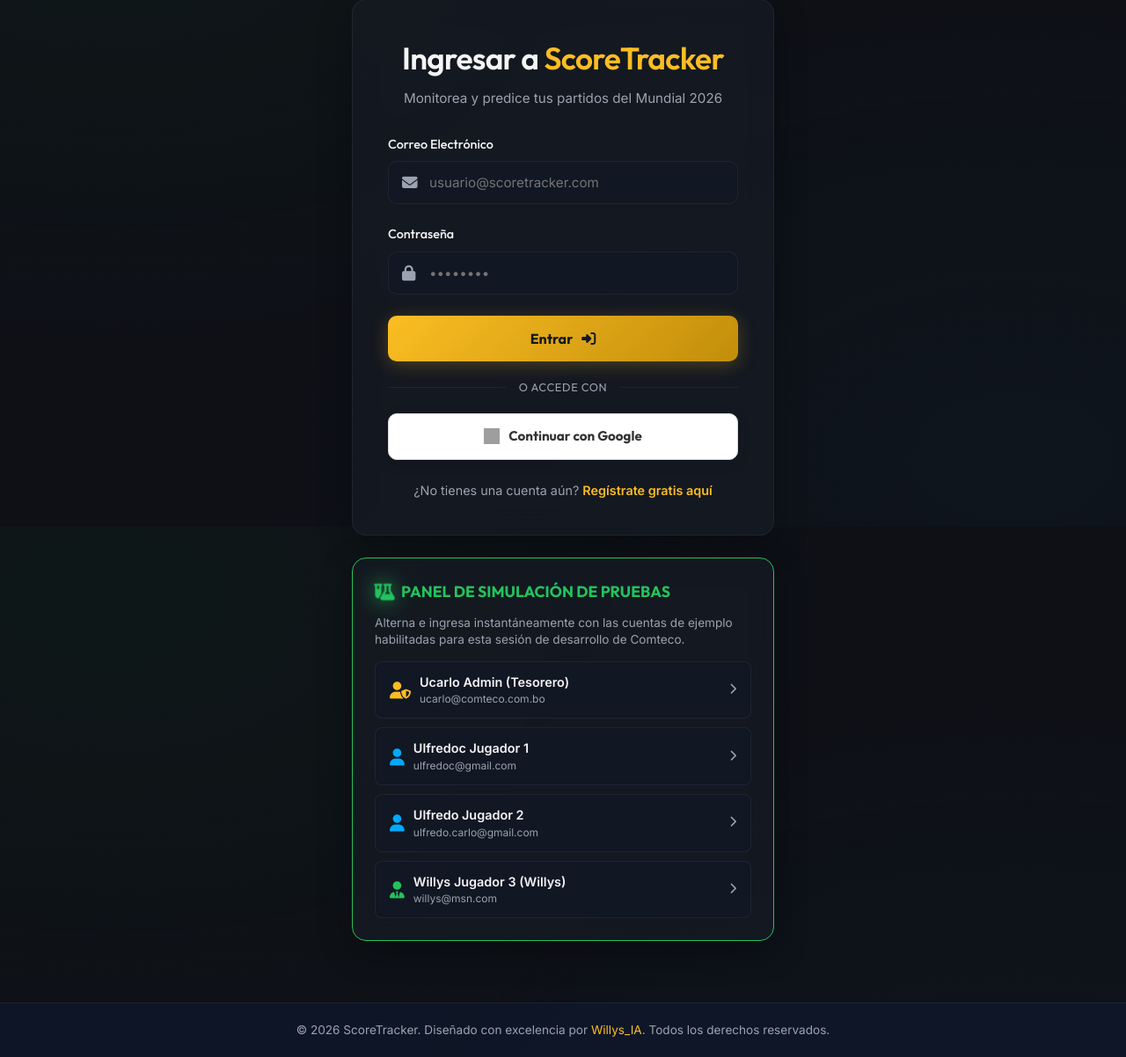
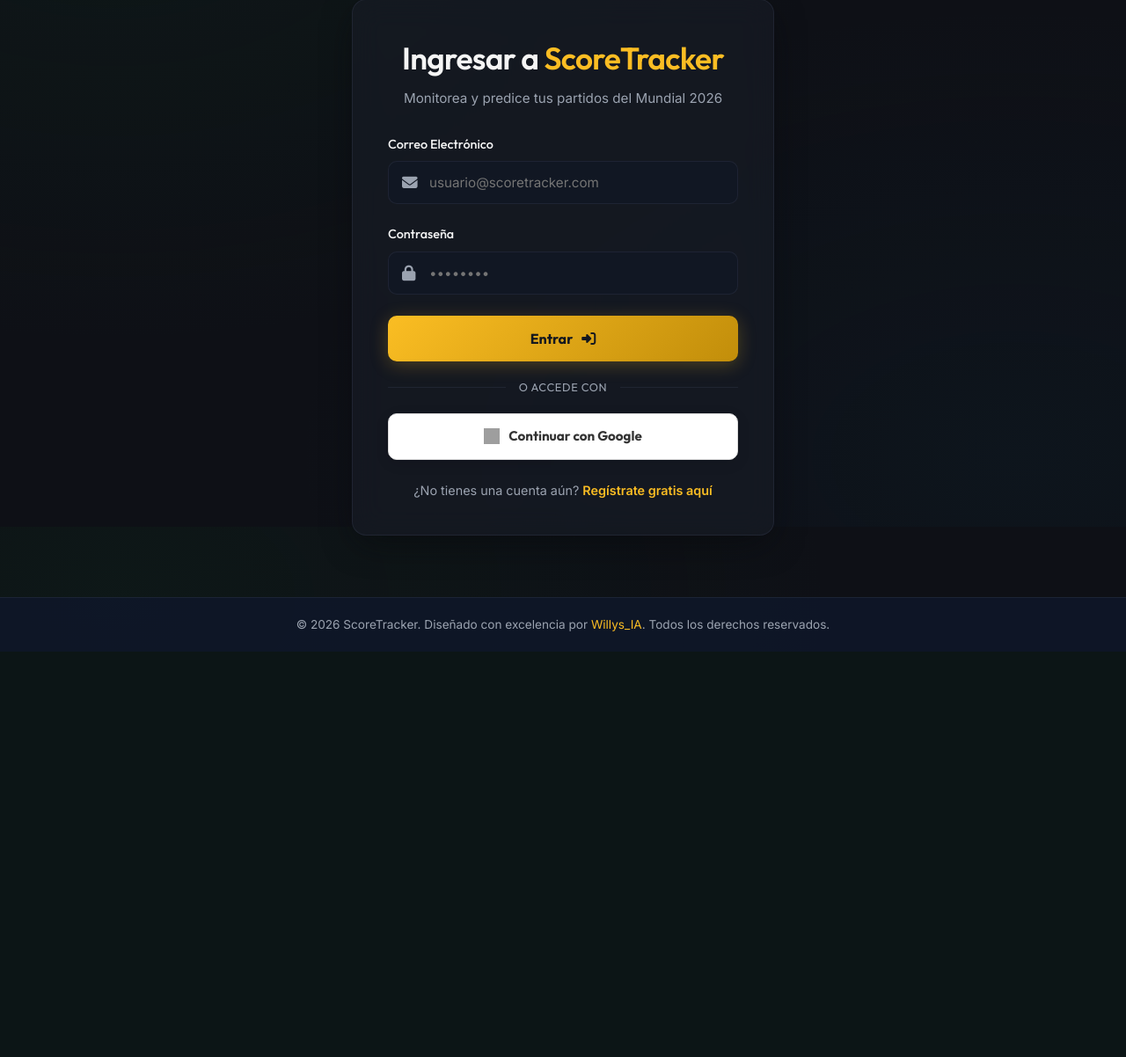
Before and after one commit to ulfredocarlo/ScoreTracker, a Flask app: page /login in a window 1280 px wide. Shown: the part 201-1403 px from the top of the page at 88% size. After the commit the page ends 942 px from the top, so only its background shows below. Run offline with Flask 3, Linux system fonts and the light colour scheme; grey boxes are pictures that could not be loaded.

Commit message:
Integrate real Google OAuth 2.0 login

```diff
--- a/app/routes.py
+++ b/app/routes.py
@@ -231,79 +231,48 @@ def login():
     return render_template('login.html')
 
 
-@bp.route('/login/google/mock')
-def login_google_mock():
-    """Simula el retorno de Google OAuth 2.0 y registra/ingresa al usuario al instante. [Willys_IA]"""
-    # Identidad simulada provista de Google
-    email_simulado = "willys.mock@scoretracker.com"
-    nombre_simulado = "Willys (Google)"
+@bp.route('/login/google')
+def login_google():
+    '''Redirige al usuario al flujo de autenticacion de Google OAuth 2.0. [Willys_IA]'''
+    from app import oauth
+    redirect_uri = url_for('main.auth_google_callback', _external=True)
+    if not request.url.startswith('http://localhost') and redirect_uri.startswith('http://'):
+        redirect_uri = redirect_uri.replace('http://', 'https://', 1)
+    return oauth.google.authorize_redirect(redirect_uri)
 
-    # Buscar si ya existe este usuario
-    usuario = Usuario.query.filter_by(email=email_simulado).first()
-
-    if not usuario:
-        # Registrar de forma automatica en base de datos PostgreSQL local
-        usuario = Usuario(nombre=nombre_simulado, email=email_simulado)
-        # Contrasena mock aleatoria por seguridad interna
-        usuario.set_password(str(uuid.uuid4()))
-        db.session.add(usuario)
-        try:
-            db.session.commit()
-        except Exception as e:
-            db.session.rollback()
-            flash(f'Error en la simulacion de Google: {str(e)}', 'danger')
+@bp.route('/auth/google/callback')
+def auth_google_callback():
+    '''Recibe la respuesta de Google, extrae el email y registra/autentica al usuario en PostgreSQL. [Willys_IA]'''
+    from app import oauth
+    import uuid
+    try:
+        token = oauth.google.authorize_access_token()
+        user_info = token.get('userinfo')
+        if not user_info:
+            flash('Error al obtener la informacion de Google.', 'danger')
             return redirect(url_for('main.login'))
 
-    # Autenticar sesion en Flask-Login
-    login_user(usuario, remember=True)
-    flash('¡Has iniciado sesion con tu cuenta de Google de forma exitosa (Modo Simulado)!', 'success')
-    next_page = request.args.get('next')
-    if not next_page or not next_page.startswith('/'):
-        next_page = url_for('main.index')
-    return redirect(next_page)
+        email = user_info.get('email').lower()
+        nombre = user_info.get('name', 'Usuario de Google')
 
+        # Buscar usuario en BD
+        usuario = Usuario.query.filter_by(email=email).first()
 
-@bp.route('/login/switch')
-def login_switch():
-    """Permite cambiar instantáneamente de usuario para pruebas y simulación del flujo de juego. [Willys_IA]"""
-    email = request.args.get('email', '').strip().lower()
-    if not email:
-        flash('Email no especificado para el cambio de usuario.', 'warning')
+        if not usuario:
+            # Crear usuario automaticamente
+            usuario = Usuario(nombre=nombre, email=email)
+            usuario.set_password(str(uuid.uuid4()))
+            db.session.add(usuario)
+            db.session.commit()
+
+        login_user(usuario, remember=True)
+        flash(f'Hola {usuario.nombre}! Has iniciado sesion exitosamente con Google.', 'success')
+        return redirect(url_for('main.index'))
+
+    except Exception as e:
+        flash(f'Error en la autenticacion de Google: {str(e)}', 'danger')
         return redirect(url_for('main.login'))
 
-    # Lista de correos permitidos para simulación y sus apodos premium
-    correos_simulacion = {
-        'ucarlo@comteco.com.bo': 'Ucarlo Admin',
-        'ulfredoc@gmail.com': 'Ulfredoc Jugador 1',
-        'ulfredo.carlo@gmail.com': 'Ulfredo Jugador 2',
-        'willys@msn.com': 'Willys Jugador 3'
-    }
-
-    if email not in correos_simulacion:
-        flash('El correo ingresado no está habilitado para simulación rápida.', 'danger')
-        return redirect(url_for('main.login'))
-
-    nombre = correos_simulacion[email]
-
-    # Buscar si ya existe este usuario
-    usuario = Usuario.query.filter_by(email=email).first()
-    if not usuario:
-        # Registrar de forma automática en base de datos PostgreSQL local
-        usuario = Usuario(nombre=nombre, email=email)
-        usuario.set_password('comteco123')
-        db.session.add(usuario)
-        try:
-            db.session.commit()
-        except Exception as e:
-            db.session.rollback()
-            flash(f'Error al crear usuario de simulación: {str(e)}', 'danger')
-            return redirect(url_for('main.login'))
-
-    # Autenticar sesión en Flask-Login
-    login_user(usuario, remember=True)
-    flash(f'Sesión cambiada con éxito. Ahora actúas como: {nombre} ({email})', 'success')
-
-    next_page = request.args.get('next')
     if not next_page or not next_page.startswith('/'):
         next_page = url_for('main.index')
     return redirect(next_page)
--- a/app/templates/login.html
+++ b/app/templates/login.html
@@ -226,7 +226,7 @@
             </div>
 
             <!-- Boton de Google Premium -->
-            <a href="{{ url_for('main.login_google_mock', next=request.args.get('next')) }}" style="width: 100%; background: white; border: 1px solid #ddd; color: #333; padding: 14px; border-radius: 10px; font-weight: 700; font-size: 0.95rem; text-decoration: none; cursor: pointer; transition: var(--transition-smooth); display: flex; align-items: center; justify-content: center; gap: 10px; box-shadow: 0 4px 15px rgba(0,0,0,0.1); font-family: 'Outfit', sans-serif;">
+            <a href="{{ url_for('main.login_google', next=request.args.get('next')) }}" style="width: 100%; background: white; border: 1px solid #ddd; color: #333; padding: 14px; border-radius: 10px; font-weight: 700; font-size: 0.95rem; text-decoration: none; cursor: pointer; transition: var(--transition-smooth); display: flex; align-items: center; justify-content: center; gap: 10px; box-shadow: 0 4px 15px rgba(0,0,0,0.1); font-family: 'Outfit', sans-serif;">
                 <img src="https://upload.wikimedia.org/wikipedia/commons/c/c1/Google_%22G%22_logo.svg" alt="Google Logo" style="width: 18px; height: 18px;">
                 Continuar con Google
             </a>
@@ -237,62 +237,5 @@
             ¿No tienes una cuenta aún? <a href="{{ url_for('main.registro', next=request.args.get('next')) }}">Regístrate gratis aquí</a>
         </div>
     </div>
-
-    <!-- Tarjeta de Simulación Rápida de Pruebas [Willys_IA] -->
-    <div class="form-card" style="margin-top: 25px; padding: 25px; border-color: var(--primary);">
-        <div style="display: flex; align-items: center; gap: 8px; color: var(--primary); font-family: 'Outfit'; font-weight: 700; font-size: 1.1rem; margin-bottom: 12px;">
-            <i class="fa-solid fa-flask-vial" style="animation: pulse-glow 2.5s infinite alternate;"></i>
-            <span>PANEL DE SIMULACIÓN DE PRUEBAS</span>
-        </div>
-        <p style="color: var(--text-muted); font-size: 0.85rem; margin-bottom: 15px; line-height: 1.4; text-align: left;">
-            Alterna e ingresa instantáneamente con las cuentas de ejemplo habilitadas para esta sesión de desarrollo de Comteco.
-        </p>
-
-        <div style="display: flex; flex-direction: column; gap: 10px; width: 100%;">
-            <a href="/login/switch?email=ucarlo%40comteco.com.bo&next={{ request.args.get('next', '') }}" style="display: flex; align-items: center; justify-content: space-between; background: rgba(15, 23, 42, 0.4); border: 1px solid var(--border-glass); padding: 12px 16px; border-radius: 8px; text-decoration: none; color: var(--text-main); transition: var(--transition-smooth);" onmouseover="this.style.borderColor='var(--primary)'; this.style.background='var(--primary-glow)'" onmouseout="this.style.borderColor='var(--border-glass)'; this.style.background='rgba(15, 23, 42, 0.4)'">
-                <div style="display: flex; align-items: center; gap: 10px;">
-                    <i class="fa-solid fa-user-shield" style="color: var(--secondary); font-size: 1.2rem;"></i>
-                    <div style="text-align: left;">
-                        <div style="font-weight: 600; font-size: 0.9rem;">Ucarlo Admin (Tesorero)</div>
-                        <div style="font-size: 0.75rem; color: var(--text-muted);">ucarlo@comteco.com.bo</div>
-                    </div>
-                </div>
-                <i class="fa-solid fa-chevron-right" style="color: var(--text-muted); font-size: 0.8rem;"></i>
-            </a>
-
-            <a href="/login/switch?email=ulfredoc%40gmail.com&next={{ request.args.get('next', '') }}" style="display: flex; align-items: center; justify-content: space-between; background: rgba(15, 23, 42, 0.4); border: 1px solid var(--border-glass); padding: 12px 16px; border-radius: 8px; text-decoration: none; color: var(--text-main); transition: var(--transition-smooth);" onmouseover="this.style.borderColor='var(--primary)'; this.style.background='var(--primary-glow)'" onmouseout="this.style.borderColor='var(--border-glass)'; this.style.background='rgba(15, 23, 42, 0.4)'">
-                <div style="display: flex; align-items: center; gap: 10px;">
-                    <i class="fa-solid fa-user" style="color: var(--accent); font-size: 1.2rem;"></i>
-                    <div style="text-align: left;">
-                        <div style="font-weight: 600; font-size: 0.9rem;">Ulfredoc Jugador 1</div>
-                        <div style="font-size: 0.75rem; color: var(--text-muted);">ulfredoc@gmail.com</div>
-                    </div>
-                </div>
-                <i class="fa-solid fa-chevron-right" style="color: var(--text-muted); font-size: 0.8rem;"></i>
-            </a>
-
-            <a href="/login/switch?email=ulfredo.carlo%40gmail.com&next={{ request.args.get('next', '') }}" style="display: flex; align-items: center; justify-content: space-between; background: rgba(15, 23, 42, 0.4); border: 1px solid var(--border-glass); padding: 12px 16px; border-radius: 8px; text-decoration: none; color: var(--text-main); transition: var(--transition-smooth);" onmouseover="this.style.borderColor='var(--primary)'; this.style.background='var(--primary-glow)'" onmouseout="this.style.borderColor='var(--border-glass)'; this.style.background='rgba(15, 23, 42, 0.4)'">
-                <div style="display: flex; align-items: center; gap: 10px;">
-                    <i class="fa-solid fa-user" style="color: var(--accent); font-size: 1.2rem;"></i>
-                    <div style="text-align: left;">
-                        <div style="font-weight: 600; font-size: 0.9rem;">Ulfredo Jugador 2</div>
-                        <div style="font-size: 0.75rem; color: var(--text-muted);">ulfredo.carlo@gmail.com</div>
-                    </div>
-                </div>
-                <i class="fa-solid fa-chevron-right" style="color: var(--text-muted); font-size: 0.8rem;"></i>
-            </a>
-
-            <a href="/login/switch?email=willys%40msn.com&next={{ request.args.get('next', '') }}" style="display: flex; align-items: center; justify-content: space-between; background: rgba(15, 23, 42, 0.4); border: 1px solid var(--border-glass); padding: 12px 16px; border-radius: 8px; text-decoration: none; color: var(--text-main); transition: var(--transition-smooth);" onmouseover="this.style.borderColor='var(--primary)'; this.style.background='var(--primary-glow)'" onmouseout="this.style.borderColor='var(--border-glass)'; this.style.background='rgba(15, 23, 42, 0.4)'">
-                <div style="display: flex; align-items: center; gap: 10px;">
-                    <i class="fa-solid fa-user-tie" style="color: var(--primary); font-size: 1.2rem;"></i>
-                    <div style="text-align: left;">
-                        <div style="font-weight: 600; font-size: 0.9rem;">Willys Jugador 3 (Willys)</div>
-                        <div style="font-size: 0.75rem; color: var(--text-muted);">willys@msn.com</div>
-                    </div>
-                </div>
-                <i class="fa-solid fa-chevron-right" style="color: var(--text-muted); font-size: 0.8rem;"></i>
-            </a>
-        </div>
-    </div>
 </div>
 {% endblock %}
--- a/config.py
+++ b/config.py
@@ -18,6 +18,10 @@ class Config:
     SESSION_COOKIE_HTTPONLY = True
     SESSION_COOKIE_SAMESITE = 'Lax'
     PERMANENT_SESSION_LIFETIME = timedelta(days=15)
+
+    # Credenciales de Autenticacion Google OAuth 2.0 [Willys_IA]
+    GOOGLE_CLIENT_ID = os.getenv('GOOGLE_CLIENT_ID')
+    GOOGLE_CLIENT_SECRET = os.getenv('GOOGLE_CLIENT_SECRET')
 
     # QR e Informacion del Administrador Global de la App para comisiones
     APP_ADMIN_QR_URL = os.getenv('APP_ADMIN_QR_URL', '')
--- a/requirements.txt
+++ b/requirements.txt
@@ -7,3 +7,5 @@ python-dotenv==1.0.0
 gunicorn==22.0.0
 setuptools
 Pillow==12.2.0
+authlib==1.3.1
+requests==2.31.0
```
Also changed, not shown: app/__init__.py (+11 -0 lines).
